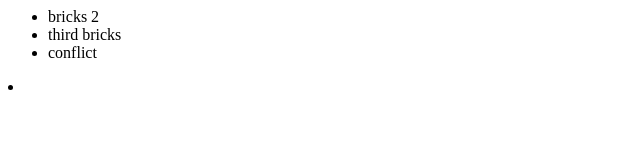
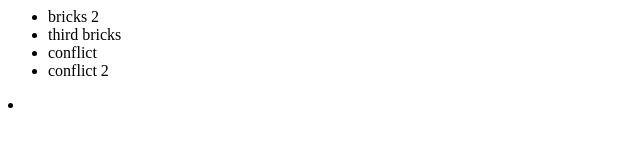
Before and after one commit to ehsanfar/twitter_api, a plain HTML site: page index.html in a window 1280 px wide. Shown: the full height of the page, 0-640 px from the left. Drawn offline with Linux system fonts and the light colour scheme.

Commit message:
new conflicts

```diff
--- a/index.html
+++ b/index.html
@@ -5,6 +5,7 @@
 		<li>bricks 2</li>
 		<li>third bricks</li>
 		<li>conflict</li>
+		<li>conflict 2</li>
 	</ul>
 		<li>
 
```
